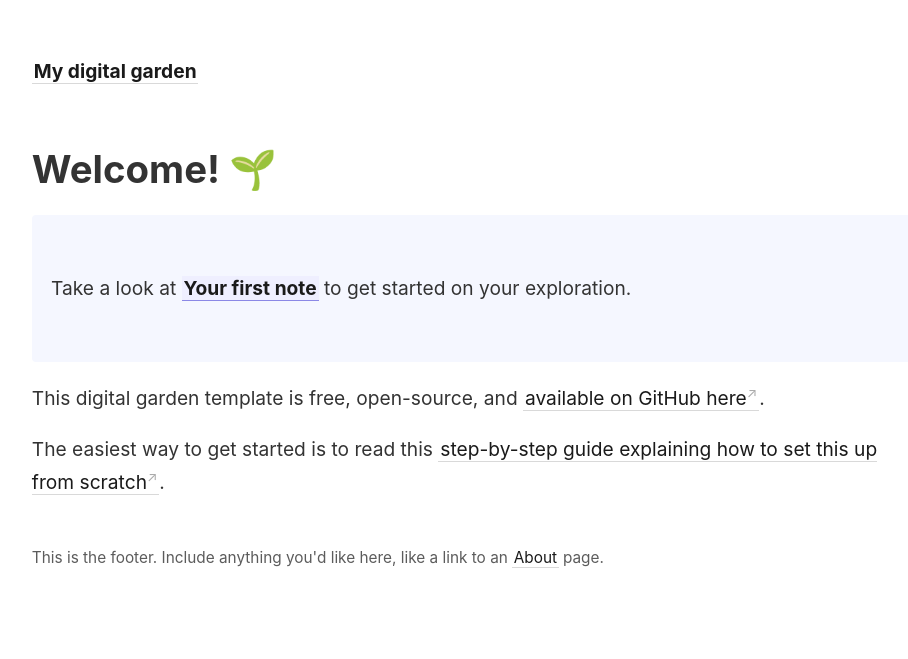
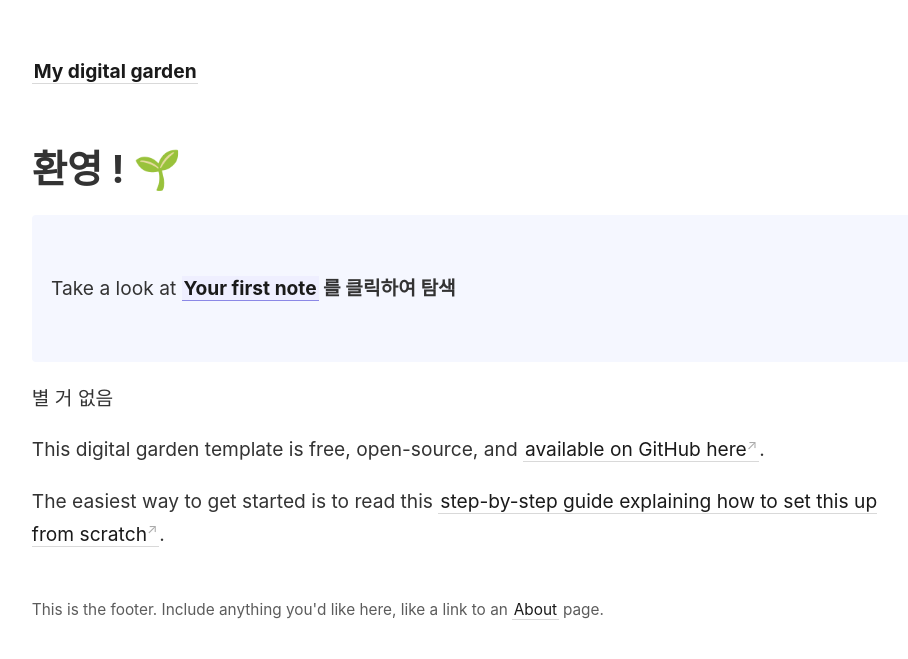
Before and after one commit to winterwels/Digitalgarden, a Jekyll site: the page built from _pages/index.md, in a window 1280 px wide. Shown: the top 659 px of the page, without its empty margins (45-953 px from the left). Built offline with Jekyll 4.4.1, drawn with Linux system fonts in a browser that asks for light colours.

Commit message:
Update index.md

```diff
--- a/_pages/index.md
+++ b/_pages/index.md
@@ -5,11 +5,13 @@ id: home
 permalink: /
 ---
 
-# Welcome! 🌱
+# 환영 ! 🌱
 
 <p style="padding: 3em 1em; background: #f5f7ff; border-radius: 4px;">
-  Take a look at <span style="font-weight: bold">[[Your first note]]</span> to get started on your exploration.
+  Take a look at <span style="font-weight: bold">[[Your first note]] 를 클릭하여 탐색</span>
 </p>
+
+별 거 없음
 
 This digital garden template is free, open-source, and [available on GitHub here](https://github.com/maximevaillancourt/digital-garden-jekyll-template).
 
```
